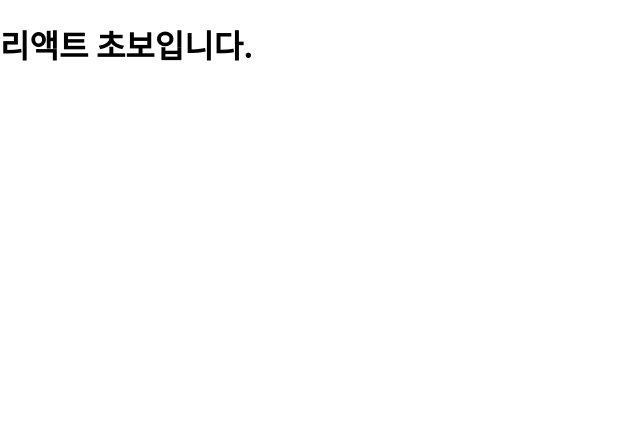
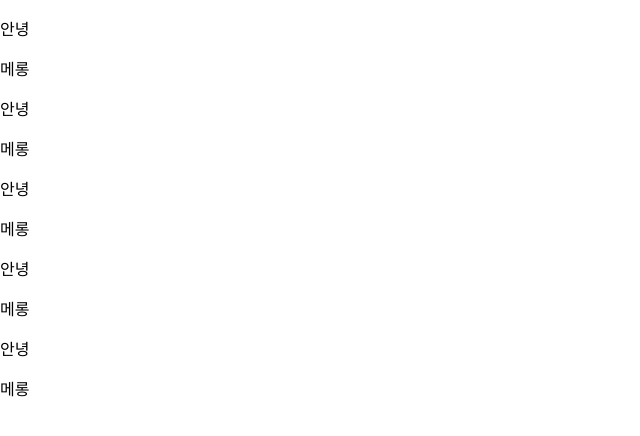
Before and after one commit to mkoko8855/react-basic, a React (Create React App) app: page / in a window 1280 px wide. Shown: the top 436 px of the page, without its empty margins (0-640 px from the left). Built offline with nearby package versions, Linux system fonts and the light colour scheme.

Commit message:
20230612 JSX표현법

```diff
--- a/src/App.js
+++ b/src/App.js
@@ -1,26 +1,36 @@
 // import logo from './logo.svg'; 에러뜨는거 신경쓰이면 이거 주석처리
 import './App.css';
+import Hello from './Hello';
+import Sayhello from './Sayhello';
+
+
+
 
 function App() {
+  const looping = () => {
+    const helloList = []; //반복문 5바퀴 돌때마다 hellolist배열에 추가한다. 세이헬로우를.
+    for(let i=0; i<5; i++){
+      helloList.push(<Sayhello/>);
+    }
+    return helloList;
+  }
   return (
-    // <div className="App">
-    //   <header className="App-header">
-    //     <img src={logo} className="App-logo" alt="logo" />
-    //     <p>
-    //       Edit <code>src/App.js</code> and save to reload.
-    //     </p>
-    //     <a
-    //       className="App-link"
-    //       href="https://reactjs.org"
-    //       target="_blank"
-    //       rel="noopener noreferrer"
-    //     >
-    //       Learn React
-    //     </a>
-    //   </header>
-    // </div>
-    //일단 다 밀어버리고
-    <h1>리액트 초보입니다.</h1>
+    //일단 주석 처리 하고 간단한 h1태그 메모를 하고 출력이 되는지 살펴보자.
+    //<h1>리액트 초보입니다.</h1>
+
+    //리액트 에서는 하나의 컴포넌트가 여러 개 엘리먼트를 반환할 수 있다. (지금 Sayhello.js가면 태그가 여러개지?)
+    //JSX를 작성할 때 return 문 안에 반드시 하나의 최 상위 태그가 있어야 한다.
+    //Fragment(EX <>)를 사용하면 의미없는 태그를 줄여 가독성을 좋게 한다.
+
+
+    //리액트에서 작성할 때에는 모든 태그에 반드시 /가 붙어야한다. br로 <br/>로 써야 한다.
+
+
+    //JSX 문법에서는 스크립트를 코드로 직접 사용이 불가능하다.
+    //{} 안에서 함수의 호출문이나 변수참조는 가능하다.
+    <>
+  { looping()}
+    </>
   );
 }
 
--- /dev/null
+++ b/src/Hello.js
@@ -0,0 +1,15 @@
+import React from "react";
+
+function Hello(){
+
+    return(
+        <div>Hello</div>
+
+
+    );
+
+
+
+}
+
+export default Hello;
--- /dev/null
+++ b/src/Sayhello.js
@@ -0,0 +1,15 @@
+import React from "react";
+
+
+
+//컴포넌트
+function Sayhello(){
+    return(
+        <div>
+            <p>안녕</p>
+            <span>메롱</span>
+        </div>
+    );
+}
+
+export default Sayhello;
```
